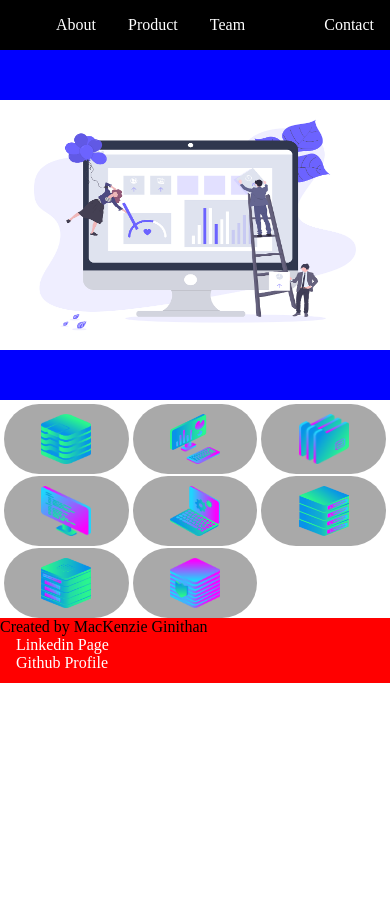
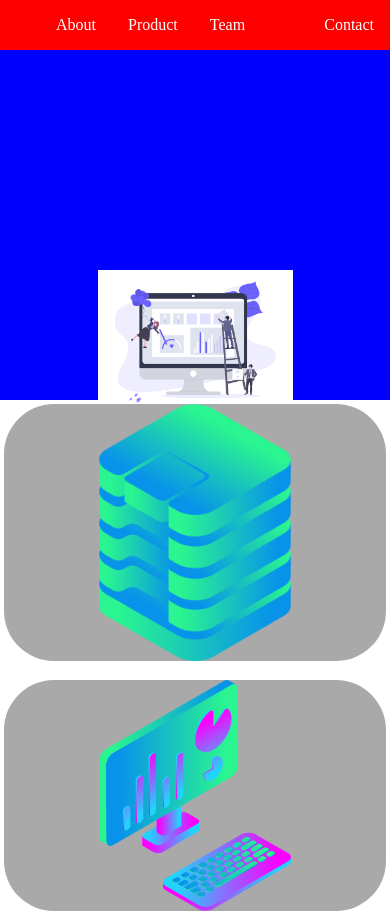
Before and after one commit to mackg867/LayoutPage, a plain HTML site: page index.html in a window 390 px wide. Shown: the top 914 px of the page. Before the commit the page ends 844 px from the top, so only its background shows below. Drawn offline with Linux system fonts and the light colour scheme.

Commit message:
Removed class for images

```diff
--- a/index.html
+++ b/index.html
@@ -21,14 +21,14 @@
 		</div>
 
 		<div class="project_grid">
-			<div class="project_grid_align project_bg"><img class="project_images" src="img/data_storage_2_2.png"></div>
-		  	<div class="project_grid_align project_bg"><img class="project_images" src="img/desktop_analytics_2.png"></div>
-		  	<div class="project_grid_align project_bg"><img class="project_images" src="img/files_2.png"></div>
-		  	<div class="project_grid_align project_bg"><img class="project_images" src="img/monitor_coding_2.png"></div>
-		  	<div class="project_grid_align project_bg"><img class="project_images" src="img/monitor_settings_2.png"></div>
-		  	<div class="project_grid_align project_bg"><img class="project_images" src="img/server_2_2.png"></div>
-		  	<div class="project_grid_align project_bg"><img class="project_images" src="img/server_3.png"></div>
-		  	<div class="project_grid_align project_bg"><img class="project_images" src="img/server_safe_2.png"></div>
+			<div class="project_grid_align project_bg"><img  src="img/data_storage_2_2.png"></div>
+		  	<div class="project_grid_align project_bg"><img  src="img/desktop_analytics_2.png"></div>
+		  	<div class="project_grid_align project_bg"><img  src="img/files_2.png"></div>
+		  	<div class="project_grid_align project_bg"><img  src="img/monitor_coding_2.png"></div>
+		  	<div class="project_grid_align project_bg"><img  src="img/monitor_settings_2.png"></div>
+		  	<div class="project_grid_align project_bg"><img  src="img/server_2_2.png"></div>
+		  	<div class="project_grid_align project_bg"><img  src="img/server_3.png"></div>
+		  	<div class="project_grid_align project_bg"><img  src="img/server_safe_2.png"></div>
 		</div>
 
 		<div class="footer">
--- a/style2.css
+++ b/style2.css
@@ -10,12 +10,6 @@ body{
 .header {
     height: 50px;
     background-color: red;
-}
-
-@media only screen and (max-width: 600px) {
-    .header {
-        background-color: black;
-    }
 }
 
 ul {
@@ -41,13 +35,14 @@ a {
 }
 
 .cover_images {
-    height: 250px;
-    width: 400px;
+    padding-top: 60%;
+    /*height: 250px;*/
+    /*width: 400px;*/
 }
 
 .project_grid {
     display: grid;
-    grid-template-columns: repeat(auto-fill, minmax(250px, 1fr));
+    grid-template-columns: repeat(auto-fill, minmax(350px, 1fr));
     padding: 1%;
     grid-gap: 1%;
 }
@@ -62,40 +57,10 @@ a {
     border-radius: 50px;
 }
 
-.project_images {
-    height: 200px;
-    width: 150px;
-    margin: 20px;
-}
-
-@media only screen and (max-width: 1070px) {
-    .project_images {
-        height: 75px;
-        width: 75px;
-        margin: 10px;
-    }
-
-    .project_grid {
-        display: grid;
-        grid-template-columns: repeat(auto-fill, minmax(150px, 1fr));
-        padding: 1%;
-        grid-gap: 1%;
-    }
-}
-
-@media only screen and (max-width: 600px) {
-    .project_images {
-        height: 50px;
-        width: 50px;
-        margin: 10px;
-    }
-
-    .project_grid {
-        display: grid;
-        grid-template-columns: repeat(auto-fill, minmax(100px, 1fr));
-        padding: 1%;
-        grid-gap: 1%;
-    }
+img {
+    width: 50%;
+    /*margin: 250px;*/
+    /*padding: 50px;*/
 }
 
 .footer {
```
